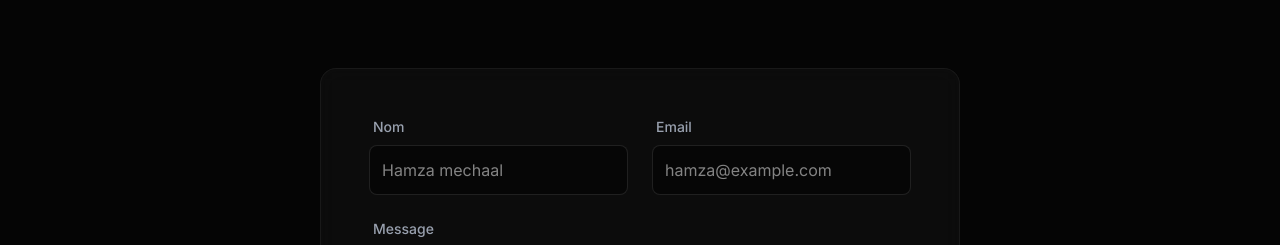
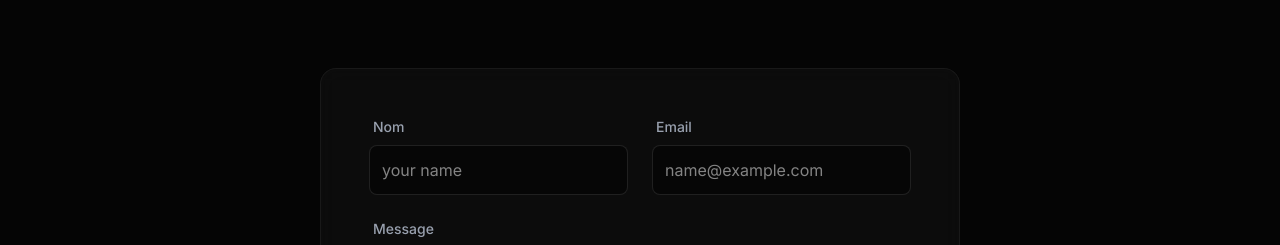
Before and after one commit to khamli123555/developer-portfolio, a Next.js app: page / in a window 1280 px wide. Shown: the part 3909-4154 px from the top of the page. Built offline with nearby package versions, Linux system fonts and the light colour scheme.

Commit message:
changer les information placeholder contact

```diff
--- a/components/Contact.tsx
+++ b/components/Contact.tsx
@@ -75,7 +75,7 @@ export default function Contact() {
                     id="name"
                     required
                     className="bg-black/40 border border-white/10 rounded-lg p-3 text-white focus:outline-none focus:border-primary/50 transition-colors"
-                    placeholder="Hamza mechaal"
+                    placeholder="your name"
                   />
                 </div>
 
@@ -90,7 +90,7 @@ export default function Contact() {
                     id="email"
                     required
                     className="bg-black/40 border border-white/10 rounded-lg p-3 text-white focus:outline-none focus:border-primary/50 transition-colors"
-                    placeholder="hamza@example.com"
+                    placeholder="name@example.com"
                   />
                 </div>
               </div>
```
